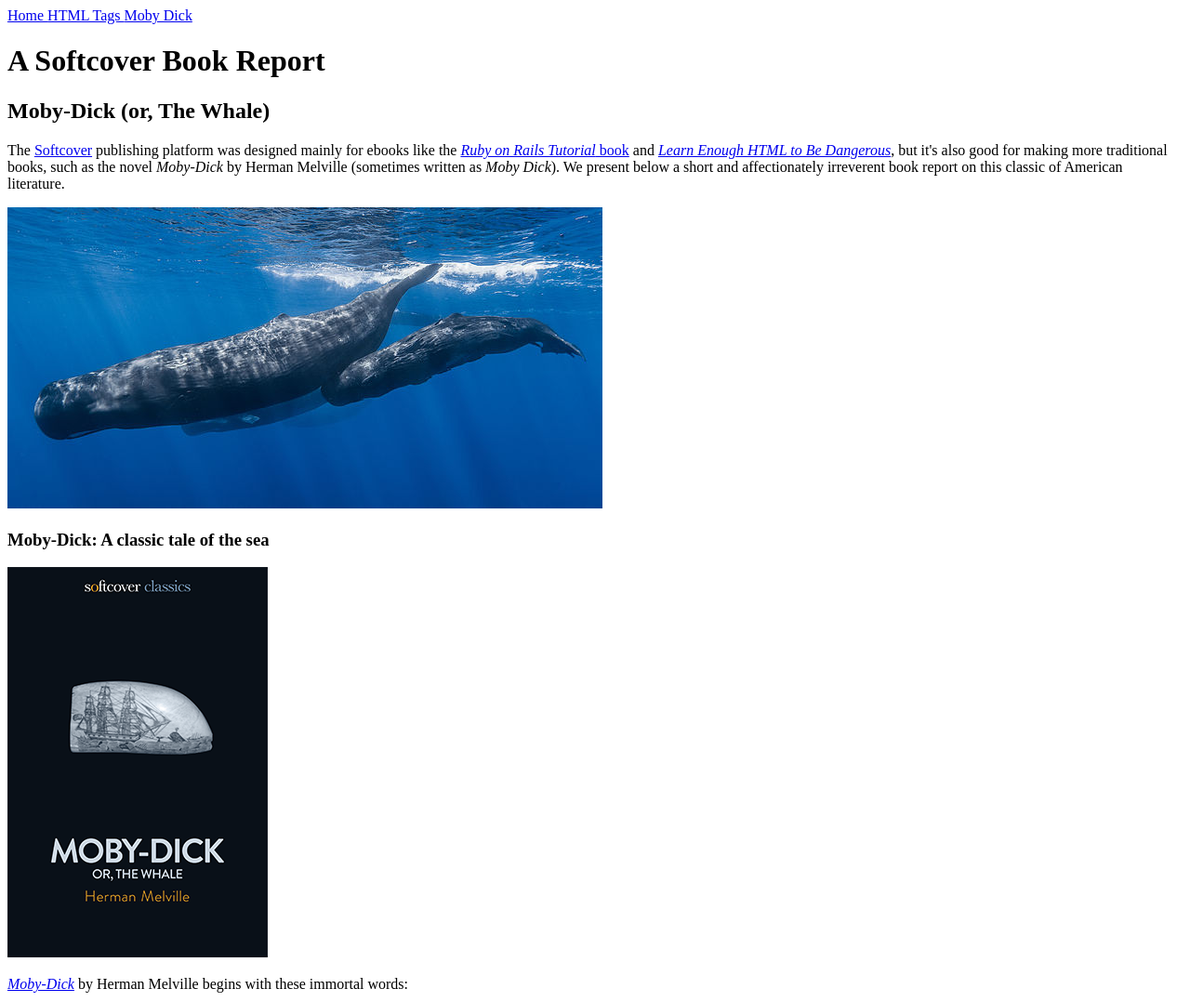
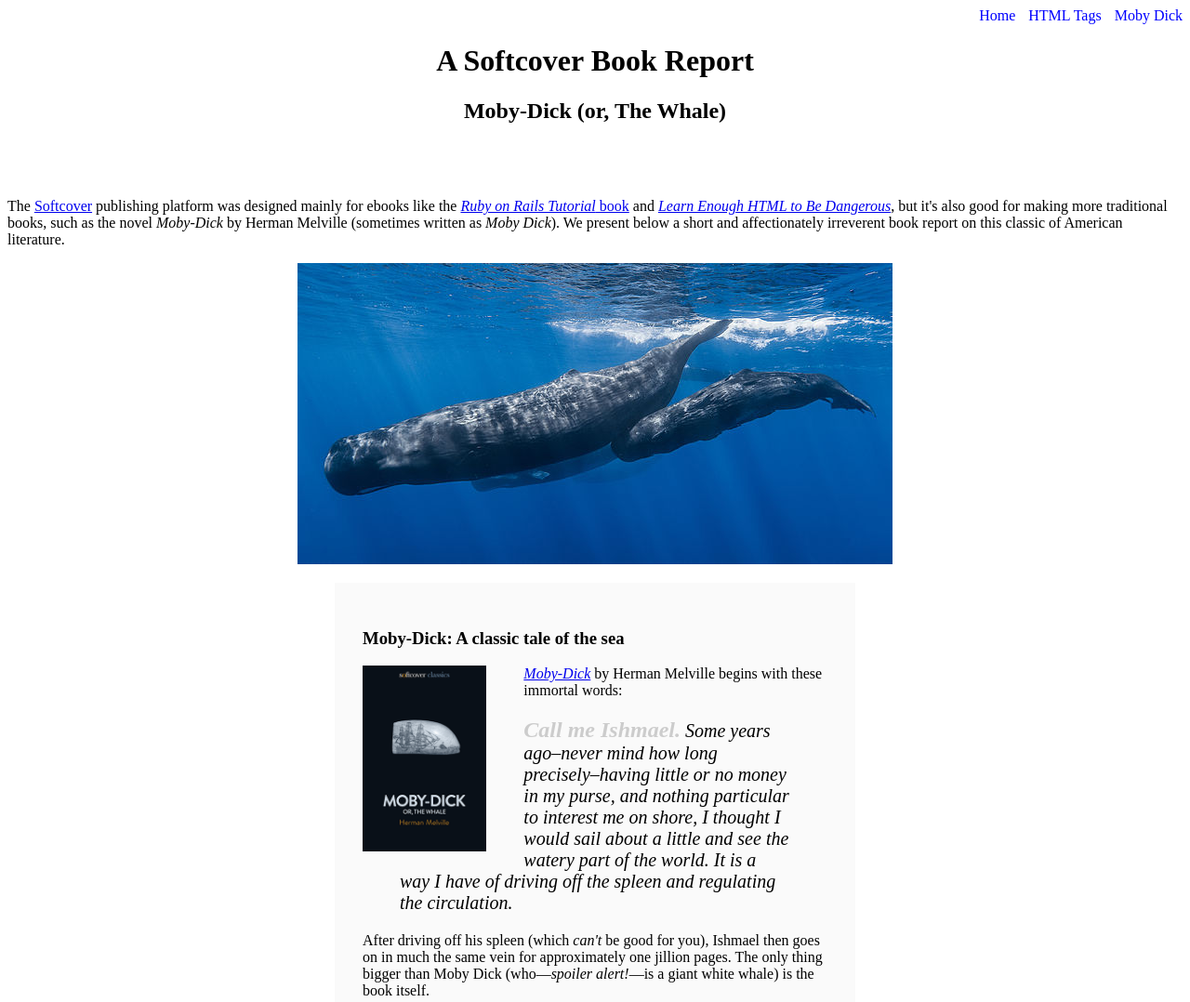
Before and after one commit to chris8008ies/sample_website, a plain HTML site: page moby_dick.html in a window 1280 px wide. Shown: the top 1078 px of the page at 93% size. Drawn offline with Linux system fonts and the light colour scheme.

Commit message:
Finish the sample website

```diff
--- a/moby_dick.html
+++ b/moby_dick.html
@@ -5,17 +5,17 @@
 	<meta charset="utf-8">
 </head>
 <body>
-		<div>
-		<a href="index.html">Home </a>
-		<a href="tags.html">HTML Tags </a>
-		<a href="moby_dick.html">Moby Dick</a>
-	</div>
-	<!-- much here to be styled, will do so in last section -->
-	<header>
-		<h1>A Softcover Book Report</h1>
-		<h2>Moby-Dick (or, The Whale)</h2>
+	   <div style="text-align: right;">
+      <a href="index.html" style="text-decoration: none; color:blue;">Home</a>
+      <a href="tags.html" style="text-decoration: none; color: blue; margin-left: 10px;">HTML Tags</a>
+      <a href="moby_dick.html" style="text-decoration: none; color: blue; margin-left: 10px;">Moby Dick</a>
+    </div>
 
-	</header>
+	<header style="text-align: center; margin: 0 0 80px;">
+      <h1>A Softcover Book Report</h1>
+      <h2>Moby-Dick (or, The Whale)</h2>
+    </header>
+
 	<div>
 		 <p>
         The <a href="http://www.softcover.io/">Softcover</a> publishing platform
@@ -30,17 +30,18 @@
       </p>
     </div>
 
-    <a href="https://commons.wikimedia.org/wiki/File:Sperm_whale_pod.jpg" >
-      <img src="images/sperm_whales.jpg" alt="Sperm Whales" >
+     <a href="https://commons.wikimedia.org/wiki/File:Sperm_whale_pod.jpg">
+      <img src="images/sperm_whales.jpg"
+      style="display: block; margin: 0 auto;">
     </a>
 
-    <div>
+    <div style="width: 500px; margin: 20px auto; padding: 30px; background-color: #fafafa">
 
       <h3>Moby-Dick: A classic tale of the sea</h3>
 
       <a href="https://www.softcover.io/read/6070fb03/moby-dick"
          target="_blank">
-        <img src="images/moby_dick.png" alt="Moby Dick">
+        <img src="images/moby_dick.png" alt="Moby Dick" height="200px" style="float: left; margin: 0 40px 0 0">
       </a>
 
       <p>
@@ -50,9 +51,9 @@
           by Herman Melville begins with these immortal words:
       </p>
 
-      <blockquote>
+      <blockquote style="font-style: italic; font-size: 20px;" >
         <p>
-          <span>Call me Ishmael.</span> Some years ago–never mind how long
+          <span style="normal; font-size: 24px; font-weight: bold; color: #ccc;">Call me Ishmael.</span> Some years ago–never mind how long
           precisely–having little or no money in my purse, and nothing
           particular to interest me on shore, I thought I would sail about a
           little and see the watery part of the world. It is a way I have of
```
Also changed, not shown: index.html (+18 -5 lines), tags.html (+38 -5 lines).
